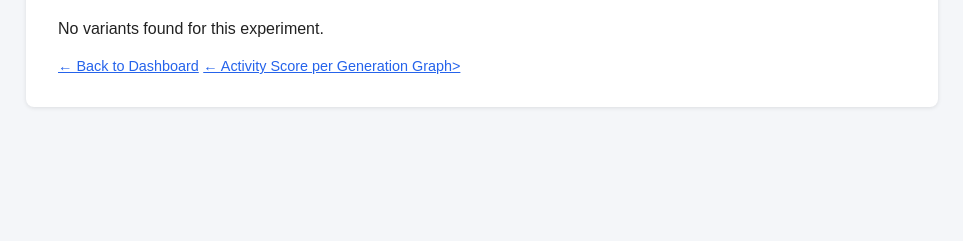
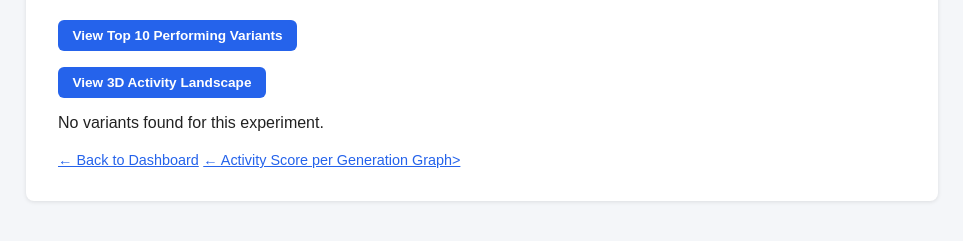
Before and after one commit to BIO727P-Sierra/Software_Development_Project, a Flask app: template app/templates/analysis/results.html in a window 1280 px wide. Shown: the part 129-370 px from the top of the page, without its empty margins (158-1121 px from the left). Run offline with Flask 3, Linux system fonts and the light colour scheme; the template is opened without the code that fills it, so the values that code supplies are empty; some libraries are stand-ins or nearby versions.

Commit message:
Updated for compatibility

```diff
--- a/app/templates/analysis/results.html
+++ b/app/templates/analysis/results.html
@@ -8,6 +8,20 @@
     Experiment ID: {{ exp.experiment_id }} &nbsp;|&nbsp;
     UniProt: <a href="https://www.uniprot.org/uniprot/{{ exp.uniprot_id }}" target="_blank">{{ exp.uniprot_id }}</a>
   </p>
+
+  <div style="margin-bottom:1rem;">
+    <a href="{{ url_for('analysis.top_performers', experiment_id=exp.experiment_id) }}"
+       style="display:inline-block; padding:0.5rem 0.9rem; background:#2563eb; color:#fff; border-radius:6px; text-decoration:none; font-size:0.85rem; font-weight:600;">
+      View Top 10 Performing Variants
+    </a>
+  </div>
+
+  <div style="margin-bottom:1rem;">
+    <a href="{{ url_for('visualisation.landscape', experiment_id=exp.experiment_id) }}"
+       style="display:inline-block; padding:0.5rem 0.9rem; background:#2563eb; color:#fff; border-radius:6px; text-decoration:none; font-size:0.85rem; font-weight:600;">
+      View 3D Activity Landscape
+    </a>
+  </div>
 
   {% if rows %}
   <div style="overflow-x:auto;">
```
